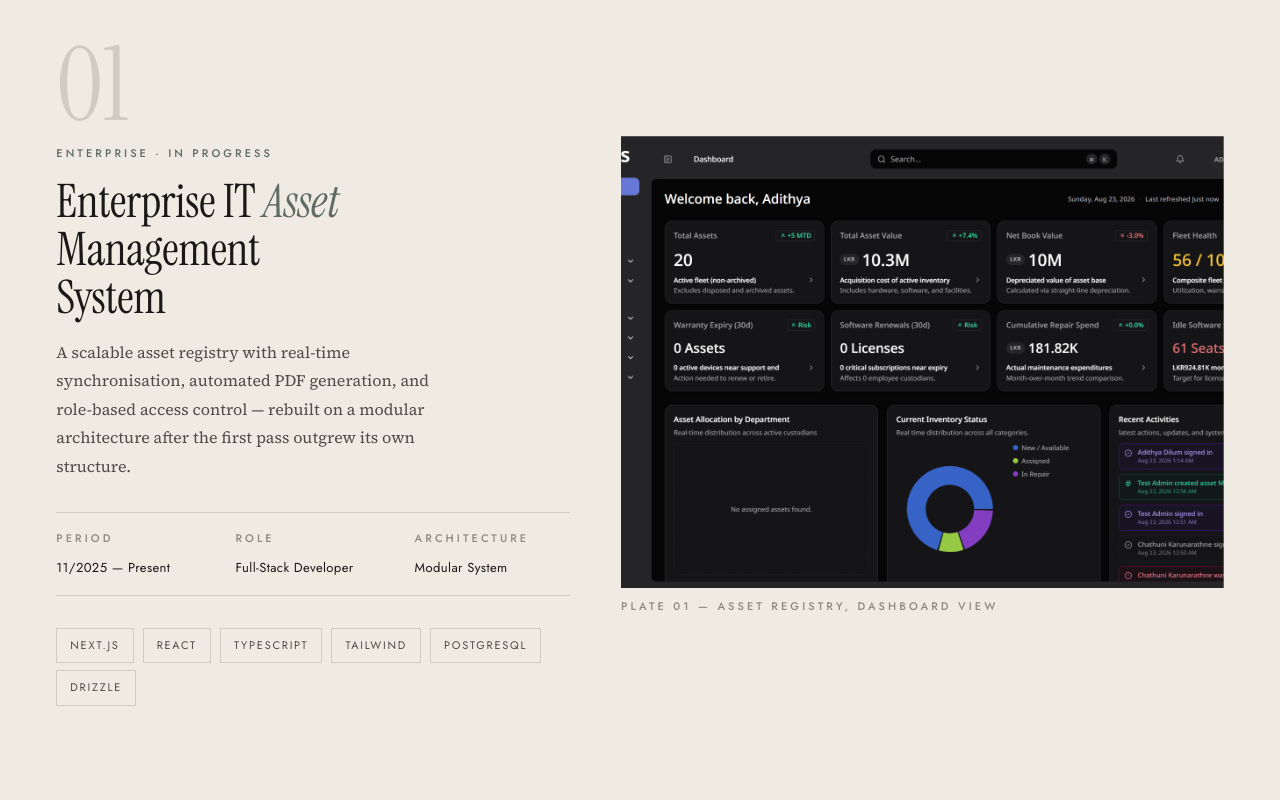
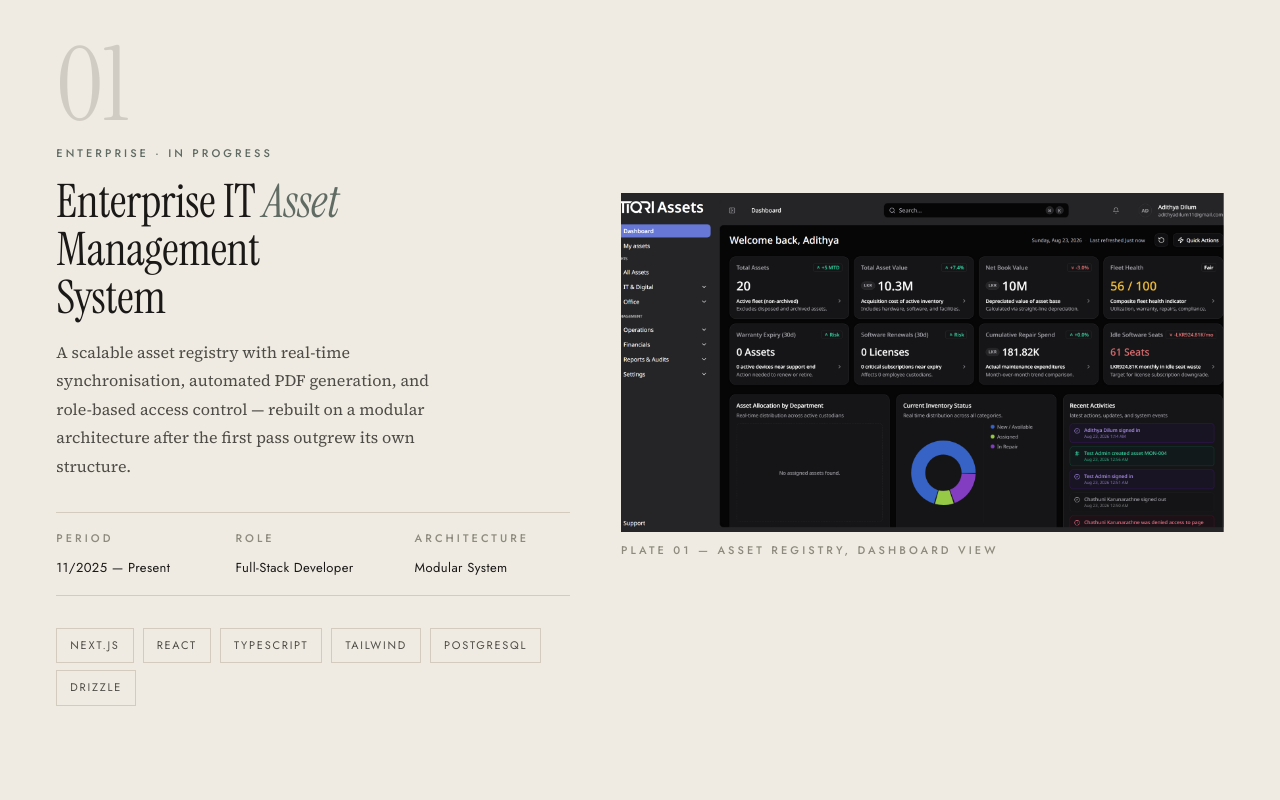
Before and after one commit to Chamodi-Karunarathne/chamodi-personal-portfolio, a Next.js app: page / in a window 1280 px wide. Shown: the part 3300-4100 px from the top of the page. Built offline with nearby package versions, Linux system fonts and the light colour scheme.

Commit message:
feat: initialize global stylesheet with typography and theme primitives

```diff
--- a/app/globals.css
+++ b/app/globals.css
@@ -312,7 +312,7 @@ html[data-theme="midnight"] .fig:hover img{filter:grayscale(.08) saturate(.88) b
   letter-spacing:var(--tr-micro);text-transform:uppercase;color:var(--ink-40)}
 .meta dd{margin-top:7px;font-size:var(--t-caption);color:var(--ink);font-family:var(--f-label);letter-spacing:.03em}
 .spread__figs{display:grid;gap:var(--s3)}
-.spread__figs .fig{aspect-ratio:4/3}
+.spread__figs .fig{aspect-ratio:16/9}
 .spread__figs.two{grid-template-columns:1.35fr 1fr}
 .spread__figs.two .fig{aspect-ratio:1/1}
 
```
